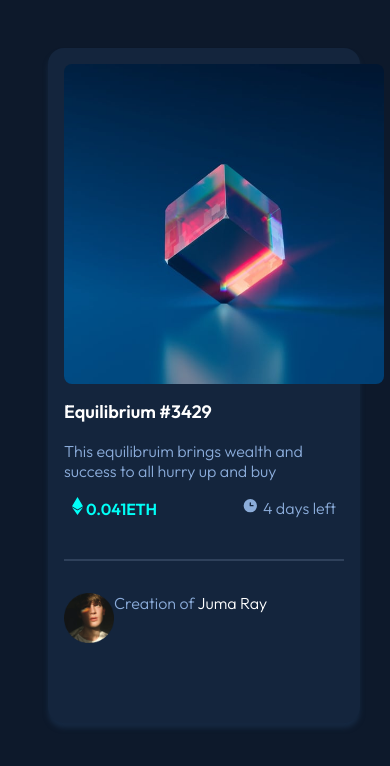
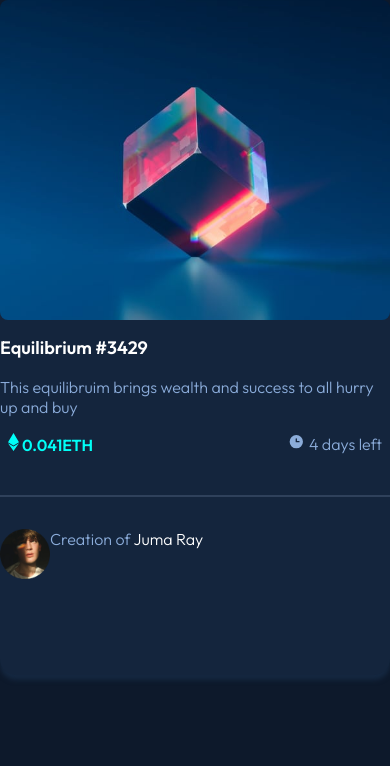
Before and after one commit to 55Nights/dashboard-, a plain HTML site: page nft/index.html in a window 390 px wide. Drawn offline with Linux system fonts and the light colour scheme.

Commit message:
second commit

```diff
--- a/nft/style.css
+++ b/nft/style.css
@@ -72,14 +72,15 @@ h6{
     margin-top: 1em;
 }
 /*mobile*/
-@media only screen and (max-width: 1400px) {
+@media only screen and (max-width: 900px) {
 
     .nft_card{
 
-        width: 80%;
+        width: 100%;
         position: relative;
-        top: 3em;
-        left: 3em;
+       left: 0;
+       top: 0;
+       padding: 0;
 
 
     }
```
